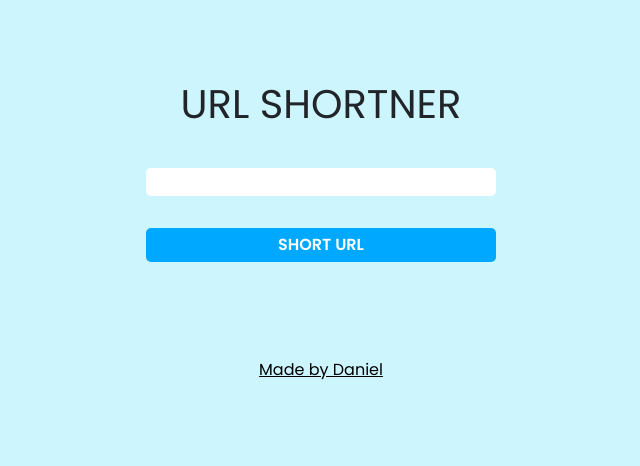
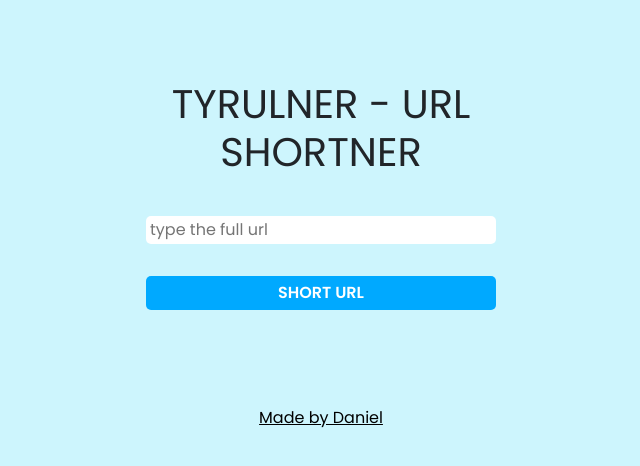
Before and after one commit to CarlosDanielMaturano/Tyrulner-Typescript_url_shortener, a website with bundled scripts: page src/public/index.html in a window 1280 px wide. Shown: the whole page, without its empty margins (319-959 px from the left). Built offline with nearby package versions, Linux system fonts and the light colour scheme.

Commit message:
fix input placeholder

```diff
--- a/src/decorators/Controller.ts
+++ b/src/decorators/Controller.ts
@@ -5,7 +5,7 @@ import Container from 'typedi';
 
 function Controller(prefix: string): ClassDecorator {
   return (target: any) => {
-    console.log(`Defining metadata prefix: ${prefix} on target `);
+    console.log(`Defining metadata prefix: ${prefix} on target`);
     Reflect.defineMetadata('prefix', prefix, target);
     if (!Reflect.getMetadata('routes', target)) {
       Reflect.defineMetadata('routes', [], target);
--- a/src/public/index.css
+++ b/src/public/index.css
@@ -25,6 +25,7 @@ body {
 
 .form-container .title {
   text-transform: uppercase;
+  text-align: center;
 }
 
 .form-container input {
--- a/src/public/index.html
+++ b/src/public/index.html
@@ -1,7 +1,7 @@
 <!doctype html>
 <html lang="en">
   <head>
-    <title>Url Shortner</title>
+    <title>tyrulner - Url Shortner</title>
     <meta charset="UTF-8" />
     <meta name="viewport" content="width=device-width, initial-scale=1" />
     <link
@@ -14,8 +14,13 @@
   </head>
   <body>
     <form class="form-container" id="form">
-      <h1 class="title">url shortner</h1>
-      <input type="text" id="url-input" required="true" />
+      <h1 class="title">tyrulner - url shortner</h1>
+      <input
+        type="text"
+        id="url-input"
+        required="true"
+        placeholder="type the full url"
+      />
       <button id="url-button" type="submit">short url</button>
       <div id="message-container"></div>
       <div id="url-container"></div>
--- a/tsconfig.json
+++ b/tsconfig.json
@@ -6,7 +6,7 @@
     "forceConsistentCasingInFileNames": true,
     "strict": true,
     "skipLibCheck": true,
-    "outDir": "js",
+    "outDir": "build",
     "noEmitOnError": true,
     "noImplicitAny": true,
     "removeComments": true,
```
Also changed, not shown: dist/server.js (deleted), 1 other file.
